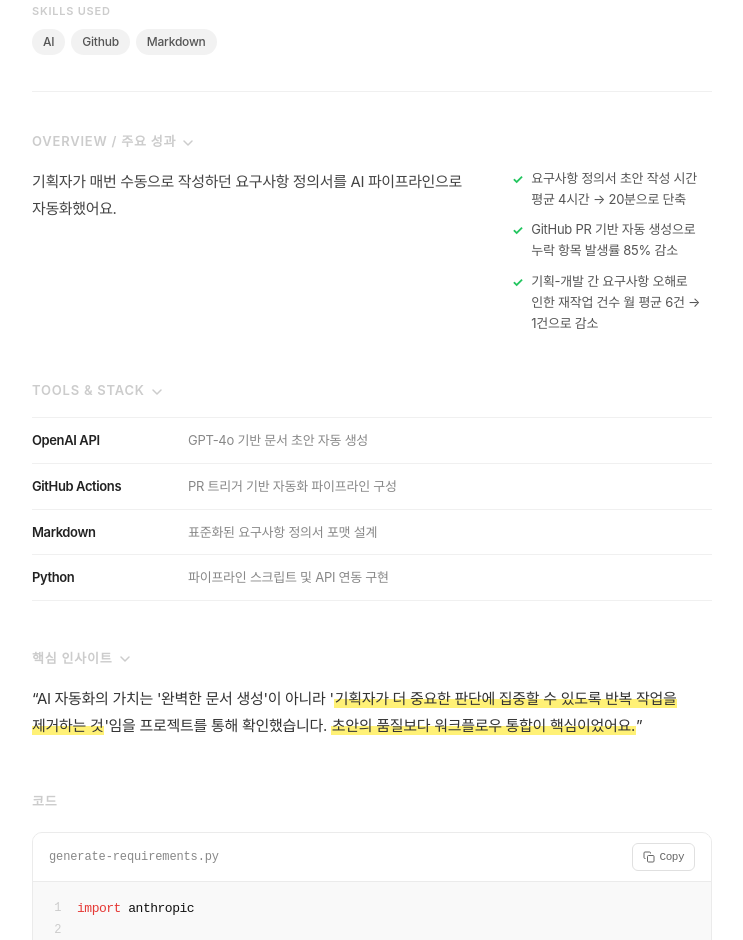
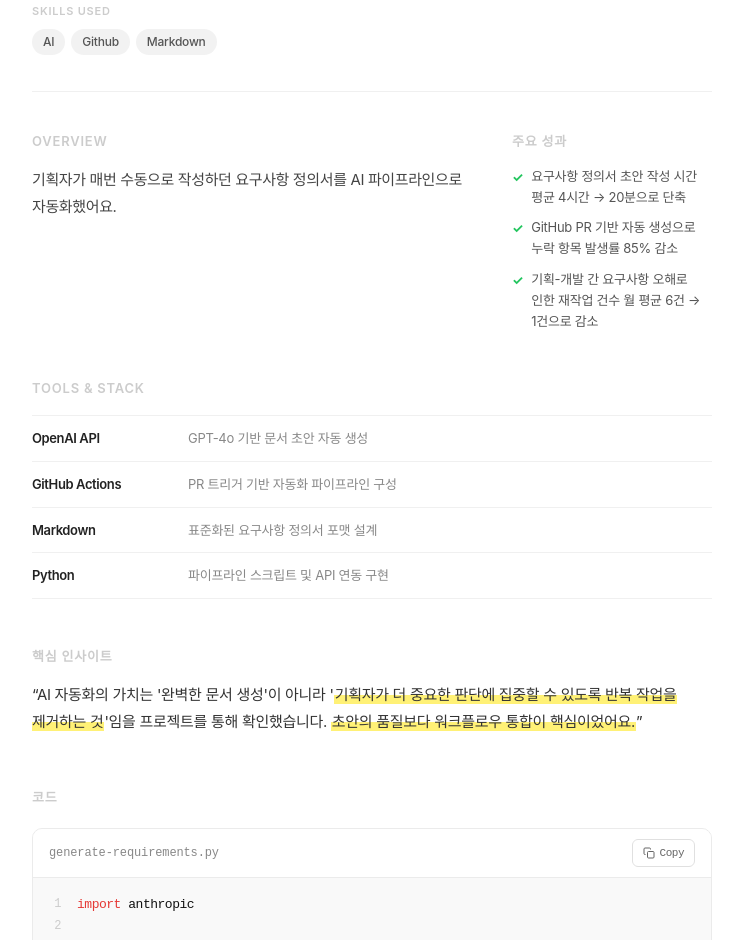
Before and after one commit to haeilylee/Portfolio, a Next.js app: page /projects/ai-requirements in a window 1280 px wide. Shown: the part 660-1600 px from the top of the page, without its empty margins (308-1051 px from the left). Built offline with nearby package versions, Linux system fonts and the light colour scheme; a web font is replaced by a local one.

Commit message:
Revert "Add collapsible toggle to Overview, Tools, and Insight sections"
This reverts commit d594de689b057805552eaa791a78ea5a46892c6f.

```diff
--- a/src/app/projects/[slug]/page.tsx
+++ b/src/app/projects/[slug]/page.tsx
@@ -5,7 +5,6 @@ import { projects, getProjectBySlug } from "@/lib/projects";
 import type { Block, Section } from "@/lib/projects";
 import { notFound } from "next/navigation";
 import TocNav from "@/components/toc-nav";
-import { CollapsibleSection } from "@/components/collapsible-section";
 import CodeBlock from "@/components/code-block";
 import Reveal from "@/components/reveal";
 import { gradientMap, categoryColor } from "@/lib/category-styles";
@@ -418,11 +417,20 @@ export default async function ProjectDetailPage({
           <hr style={{ border: "none", borderTop: "1px solid #f0f0f0", margin: "0 0 40px" }} />
 
           {/* Overview + Outcomes */}
-          <CollapsibleSection id="overview" label="Overview / 주요 성과" style={{ marginBottom: "48px" }}>
+          <section id="overview" style={{ marginBottom: "48px" }}>
             <div style={{ display: "grid", gridTemplateColumns: "1fr 200px", gap: "40px" }}>
+              <div>
+                <h2 style={{ fontSize: "13px", textTransform: "uppercase", letterSpacing: "0.06em", color: "#ccc", fontWeight: 600, margin: "0 0 14px" }}>
+                  Overview
+                </h2>
                 <p style={{ fontSize: "15px", color: "#444", lineHeight: 1.8, letterSpacing: "-0.025em", margin: 0 }}>
                   {project.desc}
                 </p>
+              </div>
+              <div>
+                <h2 style={{ fontSize: "13px", textTransform: "uppercase", letterSpacing: "0.06em", color: "#ccc", fontWeight: 600, margin: "0 0 14px" }}>
+                  주요 성과
+                </h2>
                 <ul style={{ listStyle: "none", padding: 0, margin: 0, display: "flex", flexDirection: "column", gap: "10px" }}>
                   {project.outcomes.map((o, i) => (
                     <li key={i} style={{ display: "flex", gap: "8px", fontSize: "13px", color: "#555", lineHeight: 1.6, letterSpacing: "-0.02em" }}>
@@ -432,10 +440,14 @@ export default async function ProjectDetailPage({
                   ))}
                 </ul>
               </div>
-          </CollapsibleSection>
+            </div>
+          </section>
 
           {/* Tools & Stack */}
-          <CollapsibleSection label="Tools & Stack" style={{ marginBottom: "48px" }}>
+          <section style={{ marginBottom: "48px" }}>
+            <h2 style={{ fontSize: "13px", textTransform: "uppercase", letterSpacing: "0.06em", color: "#ccc", fontWeight: 600, margin: "0 0 16px" }}>
+              Tools &amp; Stack
+            </h2>
             <div style={{ display: "flex", flexDirection: "column", gap: "0" }}>
               {project.tools.map((tool, i) => (
                 <div
@@ -455,10 +467,13 @@ export default async function ProjectDetailPage({
                 </div>
               ))}
             </div>
-          </CollapsibleSection>
+          </section>
 
           {/* 핵심 인사이트 */}
-          <CollapsibleSection label="핵심 인사이트" style={{ marginBottom: "52px" }}>
+          <section style={{ marginBottom: "52px" }}>
+            <h2 style={{ fontSize: "13px", textTransform: "uppercase", letterSpacing: "0.06em", color: "#ccc", fontWeight: 600, margin: "0 0 14px" }}>
+              핵심 인사이트
+            </h2>
             <p
               style={{
                 fontSize: "15px",
@@ -471,7 +486,7 @@ export default async function ProjectDetailPage({
             >
               {renderWithHighlights(project.insight, project.insightHighlights)}
             </p>
-          </CollapsibleSection>
+          </section>
 
           {/* 코드 스니펫 */}
           {project.codeSnippet && (
--- a/src/components/collapsible-section.tsx
+++ /dev/null
@@ -1,73 +0,0 @@
-"use client";
-
-import { useState } from "react";
-
-const labelStyle: React.CSSProperties = {
-  fontSize: "13px",
-  textTransform: "uppercase",
-  letterSpacing: "0.06em",
-  color: "#ccc",
-  fontWeight: 600,
-};
-
-export function CollapsibleSection({
-  id,
-  label,
-  defaultOpen = true,
-  children,
-  style,
-}: {
-  id?: string;
-  label: string;
-  defaultOpen?: boolean;
-  children: React.ReactNode;
-  style?: React.CSSProperties;
-}) {
-  const [open, setOpen] = useState(defaultOpen);
-
-  return (
-    <section id={id} style={style}>
-      <button
-        onClick={() => setOpen((v) => !v)}
-        style={{
-          display: "flex",
-          alignItems: "center",
-          gap: "6px",
-          background: "none",
-          border: "none",
-          padding: 0,
-          cursor: "pointer",
-          marginBottom: open ? "16px" : 0,
-          width: "100%",
-          textAlign: "left",
-        }}
-      >
-        <span style={labelStyle}>{label}</span>
-        <svg
-          width="12"
-          height="12"
-          viewBox="0 0 12 12"
-          fill="none"
-          style={{
-            transform: open ? "rotate(0deg)" : "rotate(-90deg)",
-            transition: "transform 0.2s ease",
-            marginTop: "1px",
-            flexShrink: 0,
-          }}
-        >
-          <path d="M2 4L6 8L10 4" stroke="#ccc" strokeWidth="1.5" strokeLinecap="round" strokeLinejoin="round" />
-        </svg>
-      </button>
-      <div
-        style={{
-          overflow: "hidden",
-          maxHeight: open ? "9999px" : "0px",
-          opacity: open ? 1 : 0,
-          transition: "opacity 0.2s ease",
-        }}
-      >
-        {children}
-      </div>
-    </section>
-  );
-}
```
Lines whose indentation alone changed are shown as unchanged.
